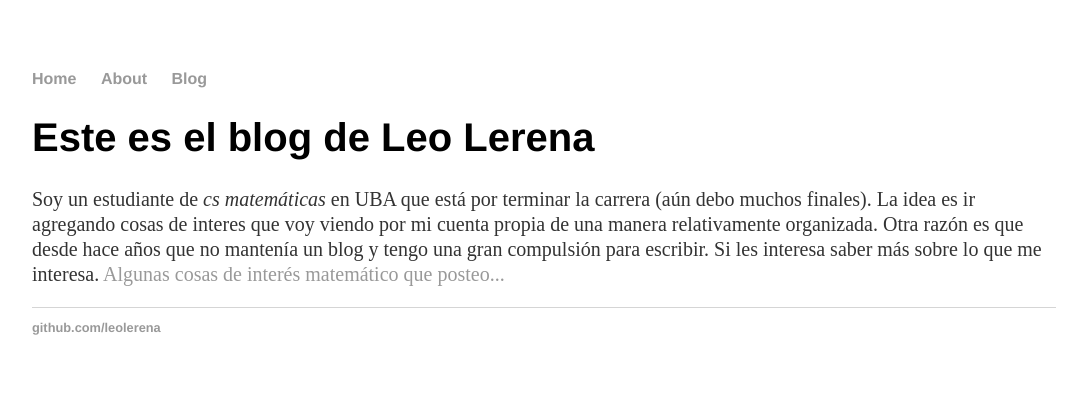
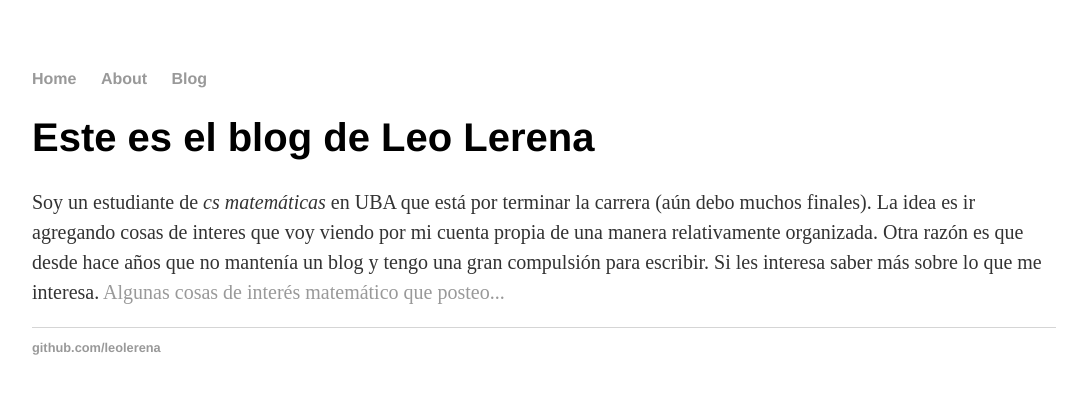
Before and after one commit to leolerena/leolerena.github.io, a Jekyll site: the page built from index.html, in a window 1280 px wide. Shown: the top 394 px of the page, without its empty margins (96-1183 px from the left). Built offline with Jekyll 4.4.1, drawn with Linux system fonts in a browser that asks for light colours.

Commit message:
Update main.css

```diff
--- a/css/main.css
+++ b/css/main.css
@@ -25,7 +25,7 @@
 }
 p {
     font-size: 1.25em;
-    line-height: 1.25em;
+    line-height: 1.5em;
     color: #333;
 }
 footer {
@@ -35,7 +35,7 @@
 
 ul.posts {
     margin: 50px auto 60px;
-    font-size: 0.85em;
+    font-size: 0.75em;
 }
 
 ul.posts li {
```
